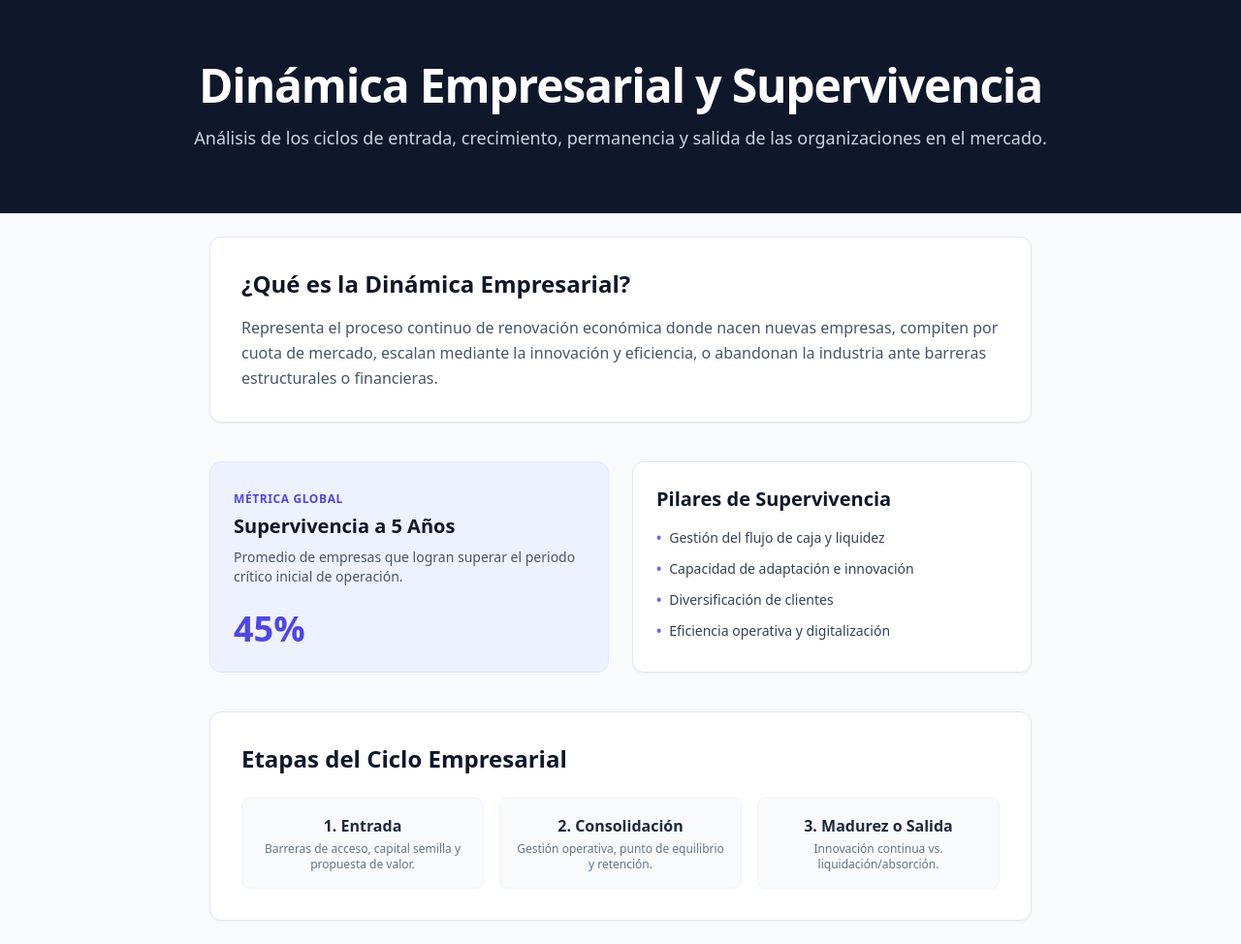
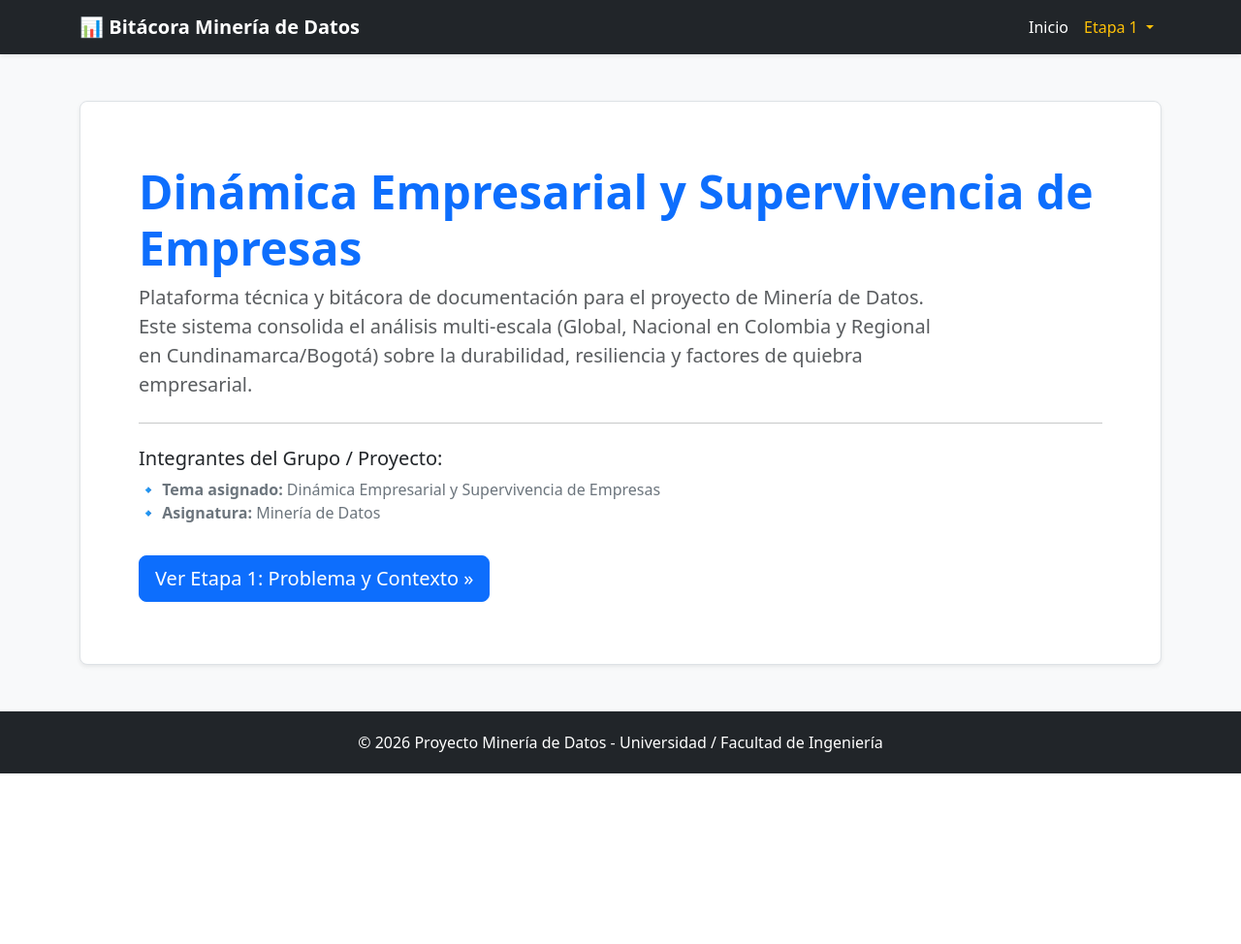
Before and after one commit to Tayrun/Dinamica-Empresarial, a Flask app: page / in a window 1280 px wide. Shown: the whole page at 97% size. After the commit the page ends 798 px from the top, so only its background shows below. Run offline with Flask 3, Linux system fonts and the light colour scheme; some libraries are stand-ins or nearby versions.

Commit message:
Adición Flask Cambios

```diff
--- a/app.py
+++ b/app.py
@@ -2,18 +2,44 @@ from flask import Flask, render_template
 
 app = Flask(__name__)
 
+# Ruta principal (Home)
 @app.route('/')
 def home():
-    metricas = {
-        "tasa_supervivencia_5_anios": "45%",
-        "factores_clave": [
-            "Gestión del flujo de caja y liquidez",
-            "Capacidad de adaptación e innovación",
-            "Diversificación de clientes",
-            "Eficiencia operativa y digitalización"
-        ]
-    }
-    return render_template('index.html', data=metricas)
+    return render_template('index.html')
+
+# --- RUTAS ETAPA 1 ---
+
+@app.route('/etapa1/1-problema-contexto')
+def etapa1_problema():
+    return render_template('etapa1/1_problema.html')
+
+@app.route('/etapa1/2-preguntas-investigacion')
+def etapa1_preguntas():
+    return render_template('etapa1/2_preguntas.html')
+
+@app.route('/etapa1/3-necesidades-informacion')
+def etapa1_necesidades():
+    return render_template('etapa1/3_necesidades.html')
+
+@app.route('/etapa1/4-fuentes-datos')
+def etapa1_fuentes():
+    return render_template('etapa1/4_fuentes.html')
+
+@app.route('/etapa1/5-dataset')
+def etapa1_dataset():
+    return render_template('etapa1/5_dataset.html')
+
+@app.route('/etapa1/6-diccionario-datos')
+def etapa1_diccionario():
+    return render_template('etapa1/6_diccionario.html')
+
+@app.route('/etapa1/7-calidad-inicial')
+def etapa1_calidad():
+    return render_template('etapa1/7_calidad.html')
+
+@app.route('/etapa1/8-limitaciones-consideraciones')
+def etapa1_limitaciones():
+    return render_template('etapa1/8_limitaciones.html')
 
 if __name__ == '__main__':
     app.run(debug=True)
--- a/templates/index.html
+++ b/templates/index.html
@@ -3,82 +3,79 @@
 <head>
     <meta charset="UTF-8">
     <meta name="viewport" content="width=device-width, initial-scale=1.0">
-    <title>Dinámica Empresarial y Supervivencia</title>
-    <script src="https://cdn.tailwindcss.com"></script>
+    <title>Bitácora Técnica - Dinámica Empresarial</title>
+    <!-- Bootstrap 5 CSS -->
+    <link href="https://cdn.jsdelivr.net/npm/bootstrap@5.3.0/dist/css/bootstrap.min.css" rel="stylesheet">
+    <style>
+        body { background-color: #f8f9fa; }
+        .navbar-brand { font-weight: bold; }
+        .footer { background-color: #212529; color: white; padding: 20px 0; margin-top: 40px; }
+    </style>
 </head>
-<body class="bg-slate-50 text-slate-800 font-sans antialiased">
+<body>
 
-    <!-- Header / Hero -->
-    <header class="bg-slate-900 text-white py-16 px-6">
-        <div class="max-w-4xl mx-auto text-center">
-            <h1 class="text-4xl font-bold tracking-tight sm:text-5xl">Dinámica Empresarial y Supervivencia</h1>
-            <p class="mt-4 text-lg text-slate-300">
-                Análisis de los ciclos de entrada, crecimiento, permanencia y salida de las organizaciones en el mercado.
-            </p>
-        </div>
-    </header>
+    <!-- MENÚ NAVEGABLE PRINCIPAL -->
+    <nav class="navbar navbar-expand-lg navbar-dark bg-dark shadow-sm">
+        <div class="container">
+            <a class="navbar-brand" href="{{ url_for('home') }}">📊 Bitácora Minería de Datos</a>
+            <button class="navbar-toggler" type="button" data-bs-toggle="collapse" data-bs-target="#navbarNav">
+                <span class="navbar-toggler-icon"></span>
+            </button>
+            <div class="collapse navbar-collapse" id="navbarNav">
+                <ul class="navbar-nav ms-auto">
+                    <li class="nav-item">
+                        <a class="nav-link active" href="{{ url_for('home') }}">Inicio</a>
+                    </li>
 
-    <!-- Contenido Principal -->
-    <main class="max-w-4xl mx-auto p-6 space-y-10">
-
-        <!-- Sección Concepto -->
-        <section class="bg-white p-8 rounded-xl shadow-sm border border-slate-200">
-            <h2 class="text-2xl font-bold text-slate-900 mb-4">¿Qué es la Dinámica Empresarial?</h2>
-            <p class="text-slate-600 leading-relaxed">
-                Representa el proceso continuo de renovación económica donde nacen nuevas empresas, compiten por cuota de mercado, escalan mediante la innovación y eficiencia, o abandonan la industria ante barreras estructurales o financieras.
-            </p>
-        </section>
-
-        <!-- Indicadores y Factores -->
-        <section class="grid md:grid-cols-2 gap-6">
-
-            <div class="bg-indigo-50 border border-indigo-100 p-6 rounded-xl flex flex-col justify-between">
-                <div>
-                    <span class="text-xs uppercase font-semibold tracking-wider text-indigo-600">Métrica Global</span>
-                    <h3 class="text-xl font-bold text-slate-900 mt-1">Supervivencia a 5 Años</h3>
-                    <p class="mt-2 text-slate-600 text-sm">
-                        Promedio de empresas que logran superar el periodo crítico inicial de operación.
-                    </p>
-                </div>
-                <div class="mt-6 text-4xl font-extrabold text-indigo-600">
-                    {{ data.tasa_supervivencia_5_anios }}
-                </div>
-            </div>
-
-            <div class="bg-white border border-slate-200 p-6 rounded-xl shadow-sm">
-                <h3 class="text-xl font-bold text-slate-900 mb-4">Pilares de Supervivencia</h3>
-                <ul class="space-y-3">
-                    {% for factor in data.factores_clave %}
-                    <li class="flex items-start text-sm text-slate-700">
-                        <span class="mr-2 text-indigo-500 font-bold">•</span>
-                        {{ factor }}
+                    <!-- SUBMENÚ OBLIGATORIO ETAPA 1 -->
+                    <li class="nav-item dropdown">
+                        <a class="nav-link dropdown-toggle text-warning font-weight-bold" href="#" id="navbarEtapa1" role="button" data-bs-toggle="dropdown" aria-expanded="false">
+                            Etapa 1
+                        </a>
+                        <ul class="dropdown-menu dropdown-menu-end" aria-labelledby="navbarEtapa1">
+                            <li><a class="dropdown-item" href="{{ url_for('etapa1_problema') }}">1. Problema y contexto</a></li>
+                            <li><a class="dropdown-item" href="{{ url_for('etapa1_preguntas') }}">2. Pregunta principal y preguntas secundarias</a></li>
+                            <li><a class="dropdown-item" href="{{ url_for('etapa1_necesidades') }}">3. Necesidades de información</a></li>
+                            <li><a class="dropdown-item" href="{{ url_for('etapa1_fuentes') }}">4. Fuentes de datos</a></li>
+                            <li><a class="dropdown-item" href="{{ url_for('etapa1_dataset') }}">5. Dataset</a></li>
+                            <li><a class="dropdown-item" href="{{ url_for('etapa1_diccionario') }}">6. Diccionario de datos</a></li>
+                            <li><a class="dropdown-item" href="{{ url_for('etapa1_calidad') }}">7. Calidad inicial de los datos</a></li>
+                            <li><a class="dropdown-item" href="{{ url_for('etapa1_limitaciones') }}">8. Limitaciones y consideraciones</a></li>
+                        </ul>
                     </li>
-                    {% endfor %}
                 </ul>
             </div>
+        </div>
+    </nav>
 
-        </section>
-
-        <!-- Ciclo de Vida -->
-        <section class="bg-white p-8 rounded-xl shadow-sm border border-slate-200">
-            <h2 class="text-2xl font-bold text-slate-900 mb-6">Etapas del Ciclo Empresarial</h2>
-            <div class="grid sm:grid-cols-3 gap-4 text-center">
-                <div class="p-4 bg-slate-50 rounded-lg border border-slate-100">
-                    <h4 class="font-bold text-slate-800">1. Entrada</h4>
-                    <p class="text-xs text-slate-500 mt-1">Barreras de acceso, capital semilla y propuesta de valor.</p>
-                </div>
-                <div class="p-4 bg-slate-50 rounded-lg border border-slate-100">
-                    <h4 class="font-bold text-slate-800">2. Consolidación</h4>
-                    <p class="text-xs text-slate-500 mt-1">Gestión operativa, punto de equilibrio y retención.</p>
-                </div>
-                <div class="p-4 bg-slate-50 rounded-lg border border-slate-100">
-                    <h4 class="font-bold text-slate-800">3. Madurez o Salida</h4>
-                    <p class="text-xs text-slate-500 mt-1">Innovación continua vs. liquidación/absorción.</p>
-                </div>
+    <!-- CONTENIDO PRINCIPAL -->
+    <main class="container my-5">
+        {% block content %}
+        <div class="p-5 mb-4 bg-white rounded-3 shadow-sm border">
+            <div class="container-fluid py-3">
+                <h1 class="display-5 fw-bold text-primary">Dinámica Empresarial y Supervivencia de Empresas</h1>
+                <p class="col-md-10 fs-5 text-muted">
+                    Plataforma técnica y bitácora de documentación para el proyecto de Minería de Datos. Este sistema consolida el análisis multi-escala (Global, Nacional en Colombia y Regional en Cundinamarca/Bogotá) sobre la durabilidad, resiliencia y factores de quiebra empresarial.
+                </p>
+                <hr class="my-4">
+                <h5>Integrantes del Grupo / Proyecto:</h5>
+                <ul class="list-unstyled text-secondary">
+                    <li>🔹 <strong>Tema asignado:</strong> Dinámica Empresarial y Supervivencia de Empresas</li>
+                    <li>🔹 <strong>Asignatura:</strong> Minería de Datos</li>
+                </ul>
+                <a class="btn btn-primary btn-lg mt-3" href="{{ url_for('etapa1_problema') }}" role="button">Ver Etapa 1: Problema y Contexto &raquo;</a>
             </div>
-        </section>
-
+        </div>
+        {% endblock %}
     </main>
 
+    <footer class="footer text-center">
+        <div class="container">
+            <p class="mb-0">&copy; 2026 Proyecto Minería de Datos - Universidad / Facultad de Ingeniería</p>
+        </div>
+    </footer>
+
+    <!-- Bootstrap 5 JS Bundle -->
+    <script src="https://cdn.jsdelivr.net/npm/bootstrap@5.3.0/dist/js/bootstrap.bundle.min.js"></script>
 </body>
 </html>
```
Also changed, not shown: templates/etapa1/1_problema.html (added, +51 -0 lines), templates/etapa1/2_preguntas.html (added, +45 -0 lines), templates/etapa1/3_necesidades.html (added, +76 -0 lines), templates/etapa1/4_fuentes.html (added, +65 -0 lines), templates/etapa1/5_dataset.html (added, +80 -0 lines), templates/etapa1/6_diccionario.html (added, +37 -0 lines), templates/etapa1/7_calidad.html (added, +43 -0 lines), templates/etapa1/8_limitaciones.html (added, +23 -0 lines).
